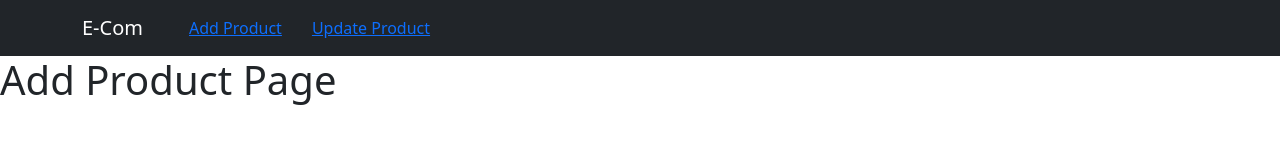
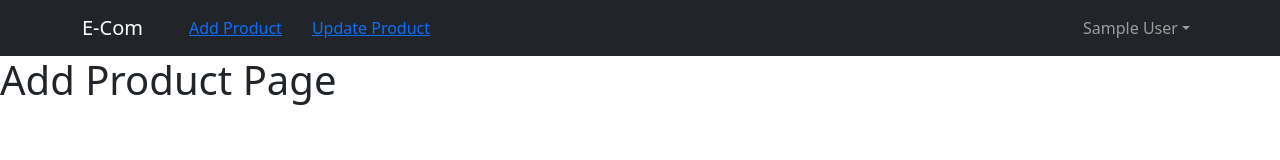
Before and after one commit to ZolaJigar/ecom-dashboard, a React (Create React App) app: page /add in a window 1280 px wide. Shown: the top 160 px of the page. Built offline with nearby package versions, Linux system fonts and the light colour scheme; sample sign-in values are in the browser's storage.

Commit message:
Logout button added and username of logged in person shwoing into navbar

```diff
--- a/src/Header.js
+++ b/src/Header.js
@@ -1,6 +1,15 @@
-import { Navbar, Nav, Container } from "react-bootstrap";
-import { Link } from "react-router-dom";
+import { Navbar, Nav, Container, NavDropdown } from "react-bootstrap";
+import { Link, useNavigate } from "react-router-dom";
 function Header() {
+    const navigate = useNavigate();
+    const username = JSON.parse(localStorage.getItem('user-info'));
+    console.log(username);
+
+    function logout() {
+        localStorage.clear();
+        navigate("/login");
+
+    }
     return (
         <Navbar bg="dark" variant="dark">
             <Container>
@@ -18,7 +27,14 @@ function Header() {
                                 <Link to="/register"> Register</Link>
                             </>
                     }
-
+                </Nav>
+                <Nav>
+                    {
+                        localStorage.getItem('user-info') ?
+                            <NavDropdown title={username && username.name}>
+                                <NavDropdown.Item onClick={logout}>Logout</NavDropdown.Item>
+                            </NavDropdown> : ""
+                    }
                 </Nav>
             </Container>
         </Navbar>
```
